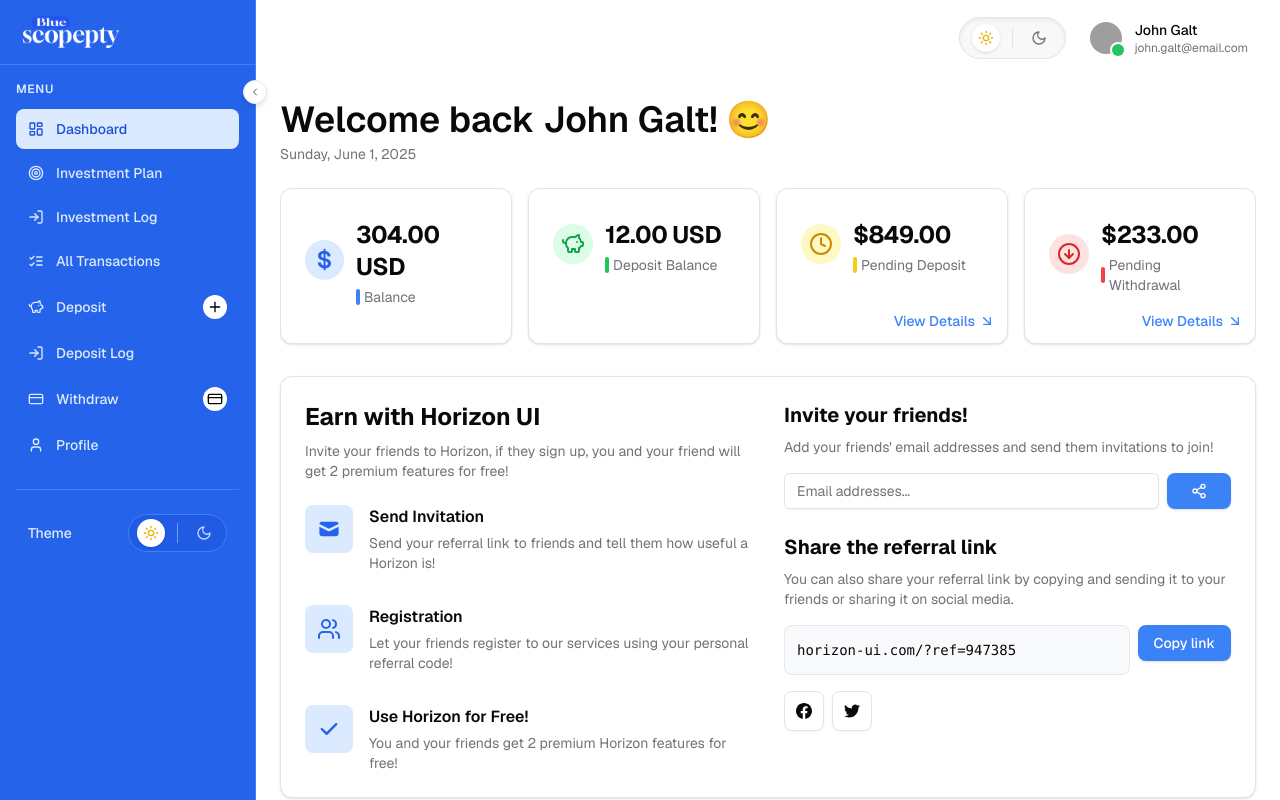
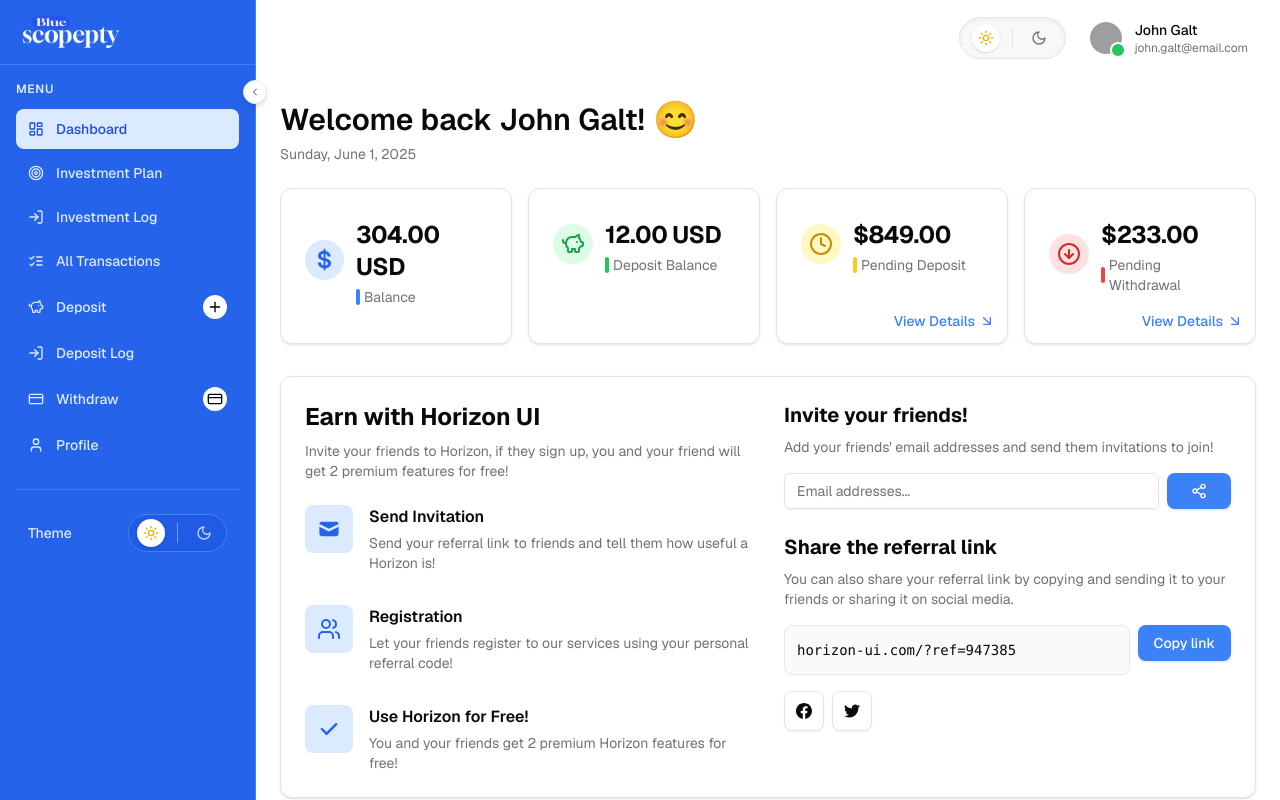
Before and after one commit to Mmesomadavid/bluescope-client, a React (Vite) app: page /dashboard in a window 1280 px wide. Built offline with nearby package versions, Linux system fonts and the light colour scheme; grey boxes are pictures that could not be loaded.

Commit message:
made new changes

```diff
--- a/src/pages/Dashboard/Dashboard.tsx
+++ b/src/pages/Dashboard/Dashboard.tsx
@@ -35,7 +35,7 @@ const Dashboard = () => {
     <div className="space-y-6">
       {/* Greeting */}
       <div className="mb-2">
-        <h2 className="text-2xl sm:text-3xl md:text-4xl font-semibold flex items-center gap-2 text-foreground">
+        <h2 className="text-xl sm:text-2xl md:text-3xl font-semibold flex items-center gap-2 text-foreground">
           Welcome back John Galt!
           <span className="text-4xl">😊</span>
         </h2>
```
